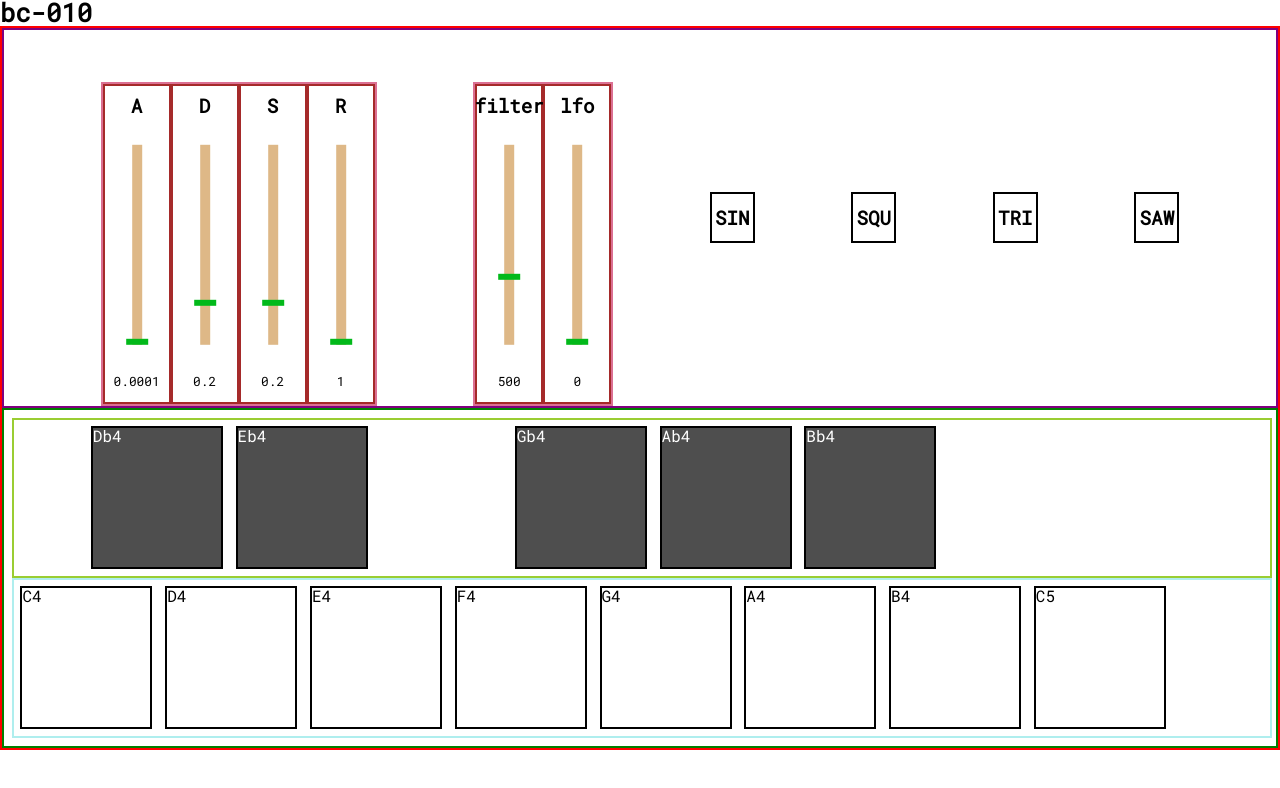
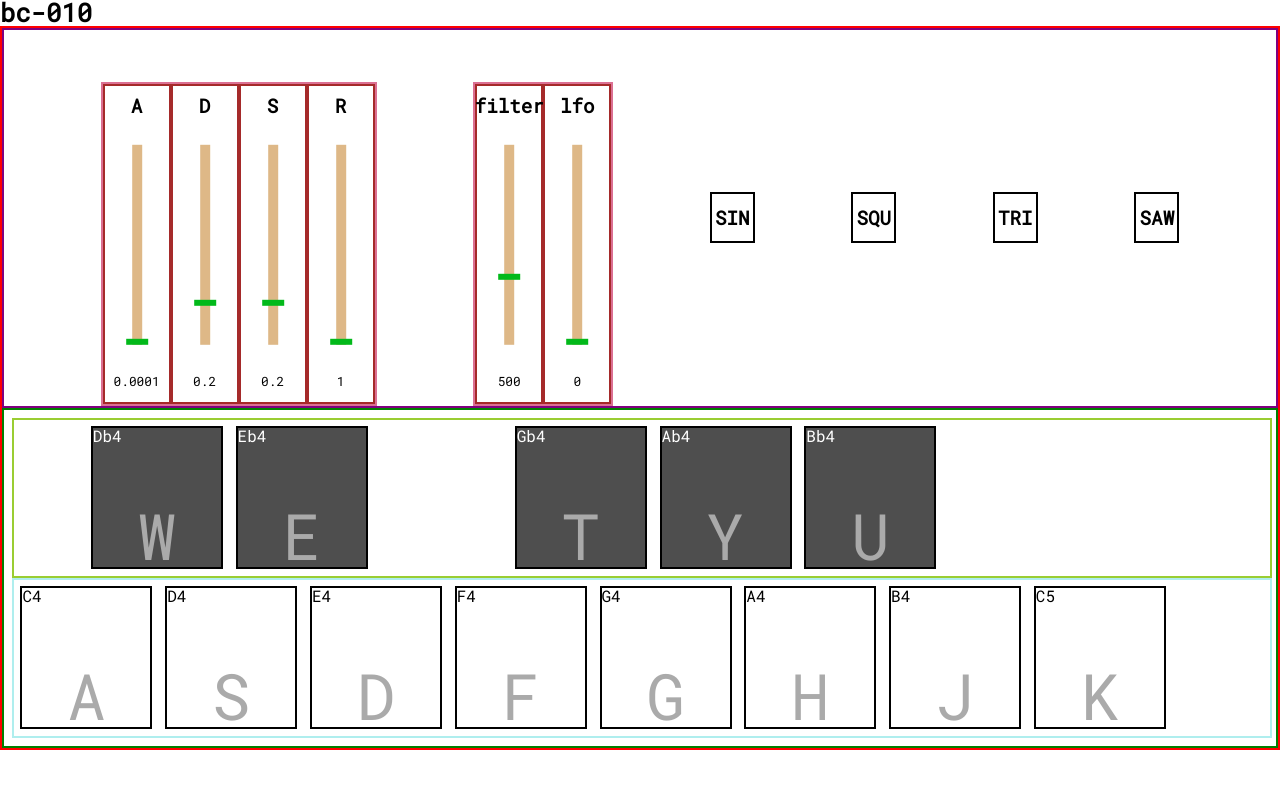
Before and after one commit to bcimbali/bc-010, a React (Create React App) app: page / in a window 1280 px wide. Shown: the top 788 px of the page. Built offline with nearby package versions, Linux system fonts and the light colour scheme.

Commit message:
added letter names to each key

```diff
--- a/src/App.css
+++ b/src/App.css
@@ -216,6 +216,21 @@ body {
   background-color: rgb(135, 250, 160);
 }
 
+.key-display {
+  display: flex;
+  flex-direction: column;
+  height: 100%;
+  justify-content: space-between;
+}
+
+.letter-name {
+  color: #aaaaaa;
+  display: flex;
+  font-size: 5vw;
+  justify-content: center;
+  width: 100%;
+}
+
 /********************************* Black Keys ************************************/
 .black-keys {
   border: 2px solid yellowgreen;
@@ -275,4 +290,8 @@ body {
   width: 0.5vw; /* Set a specific slider handle width */
   height: 1.75vw; /* Slider handle height */
 }
+
+.letter-name {
+  color: transparent;
 }
+}
--- a/src/components/BlackKey/BlackKey.jsx
+++ b/src/components/BlackKey/BlackKey.jsx
@@ -8,7 +8,15 @@ function Key(props) {
                   ${props.id === 7 ? 'm-left-3' : props.id === 2 ? 'm-left' : ''}`}
       onClick={() => props.keyPress(props.note)}
     >
-    {props.note}
+      <div className="key-display">
+        <div>
+          {props.note}
+        </div>
+        <div className="letter-name">
+          <p>{props.letter}</p>
+        </div>
+      </div>
+
     </div>
   );
 };
--- a/src/components/Keyboard/Keyboard.jsx
+++ b/src/components/Keyboard/Keyboard.jsx
@@ -85,6 +85,7 @@ class Keyboard extends Component {
             keyCode={note.keyCode}
             keyPress={this.props.keyPress}
             highlightKey={this.state.highlightKey}
+            letter={note.letter}
             note={note.note}
             />
           ))}
@@ -96,6 +97,7 @@ class Keyboard extends Component {
             key={`${note.id}-${note.note}`}
             keyCode={note.keyCode}
             keyPress={this.props.keyPress}
+            letter={note.letter}
             note={note.note}
             />
           ))}
--- a/src/components/WhiteKey/WhiteKey.jsx
+++ b/src/components/WhiteKey/WhiteKey.jsx
@@ -7,7 +7,15 @@ function Key(props) {
                   ${props.highlightKey === props.keyCode ? 'keyboard-click' : ''}`}
       onClick={() => props.keyPress(props.note)}
     >
-    {props.note}
+      <div className="key-display">
+        <div>
+          {props.note}
+        </div>
+        <div className="letter-name">
+          <p>{props.letter}</p>
+        </div>
+      </div>
+
     </div>
   );
 };
--- a/src/keys.json
+++ b/src/keys.json
@@ -3,78 +3,91 @@
     "id": 1,
     "note": "C4",
     "keyCode": 97,
+    "letter": "A",
     "type": "white"
   },
   {
     "id": 2,
     "note": "Db4",
     "keyCode": 119,
+    "letter": "W",
     "type": "black"
   },
   {
     "id": 3,
     "note": "D4",
     "keyCode": 115,
+    "letter": "S",
     "type": "white"
   },
   {
     "id": 4,
     "note": "Eb4",
     "keyCode": 101,
+    "letter": "E",
     "type": "black"
   },
   {
     "id": 5,
     "note": "E4",
     "keyCode": 100,
+    "letter": "D",
     "type": "white"
   },
   {
     "id": 6,
     "note": "F4",
     "keyCode": 102,
+    "letter": "F",
     "type": "white"
   },
   {
     "id": 7,
     "note": "Gb4",
     "keyCode": 116,
+    "letter": "T",
     "type": "black"
   },
   {
     "id": 8,
     "note": "G4",
     "keyCode": 103,
+    "letter": "G",
     "type": "white"
   },
   {
     "id": 9,
     "note": "Ab4",
     "keyCode": 121,
+    "letter": "Y",
     "type": "black"
   },
   {
     "id": 10,
     "note": "A4",
     "keyCode": 104,
+    "letter": "H",
     "type": "white"
   },
   {
     "id": 11,
     "note": "Bb4",
     "keyCode": 117,
+    "letter": "U",
     "type": "black"
   },
   {
     "id": 12,
     "note": "B4",
     "keyCode": 106,
+    "letter": "J",
     "type": "white"
   },
   {
     "id": 13,
     "note": "C5",
     "keyCode": 107,
+    "letter": "K",
     "type": "white"
   }
 ]
```
